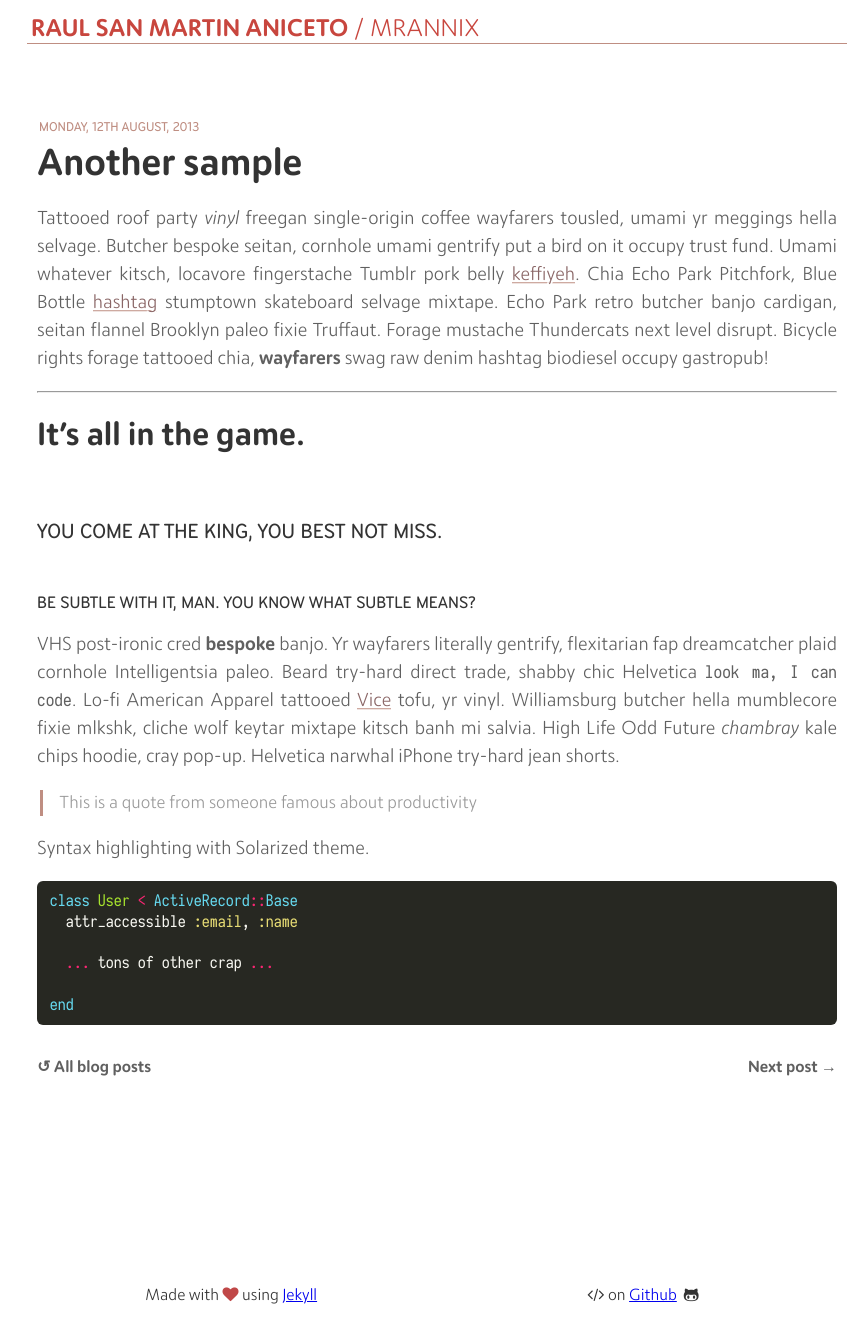
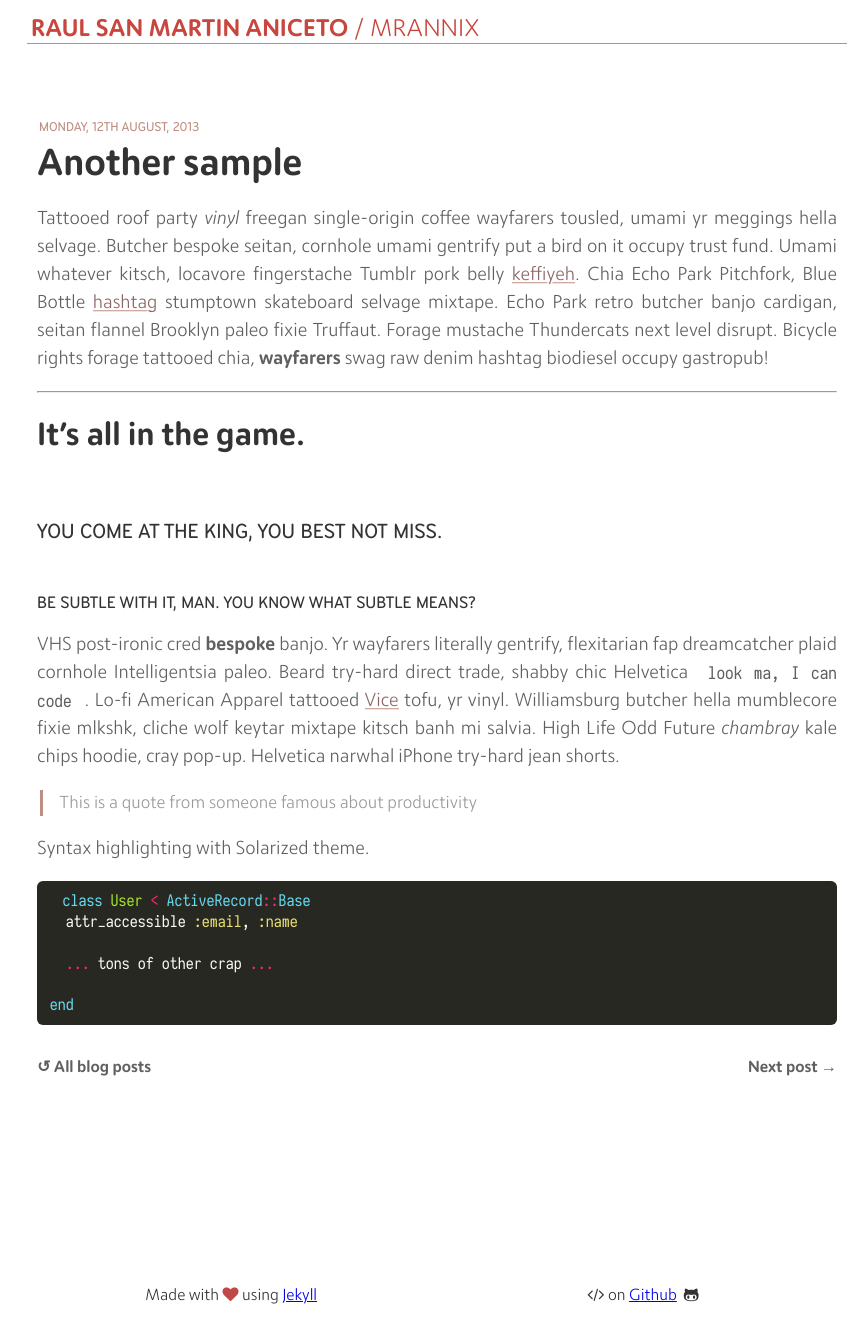
Before and after one commit to MrAnnix/MrAnnix.github.io, a Jekyll site: the page built from _posts/2013-08-12-another-sample.md, in a window 1280 px wide. Shown: the whole page, without its empty margins (203-1071 px from the left). Built offline with Jekyll 4.4.1, drawn with Linux system fonts in a browser that asks for light colours.

Commit message:
Update _common.scss

```diff
--- a/_sass/_common.scss
+++ b/_sass/_common.scss
@@ -212,6 +212,8 @@ h3 {
 }
 
 code,pre,tt {
+    padding: .6rem .8rem;
+    line-height: 1.3rem;
     font-family: iosevka term
 }
 
```
